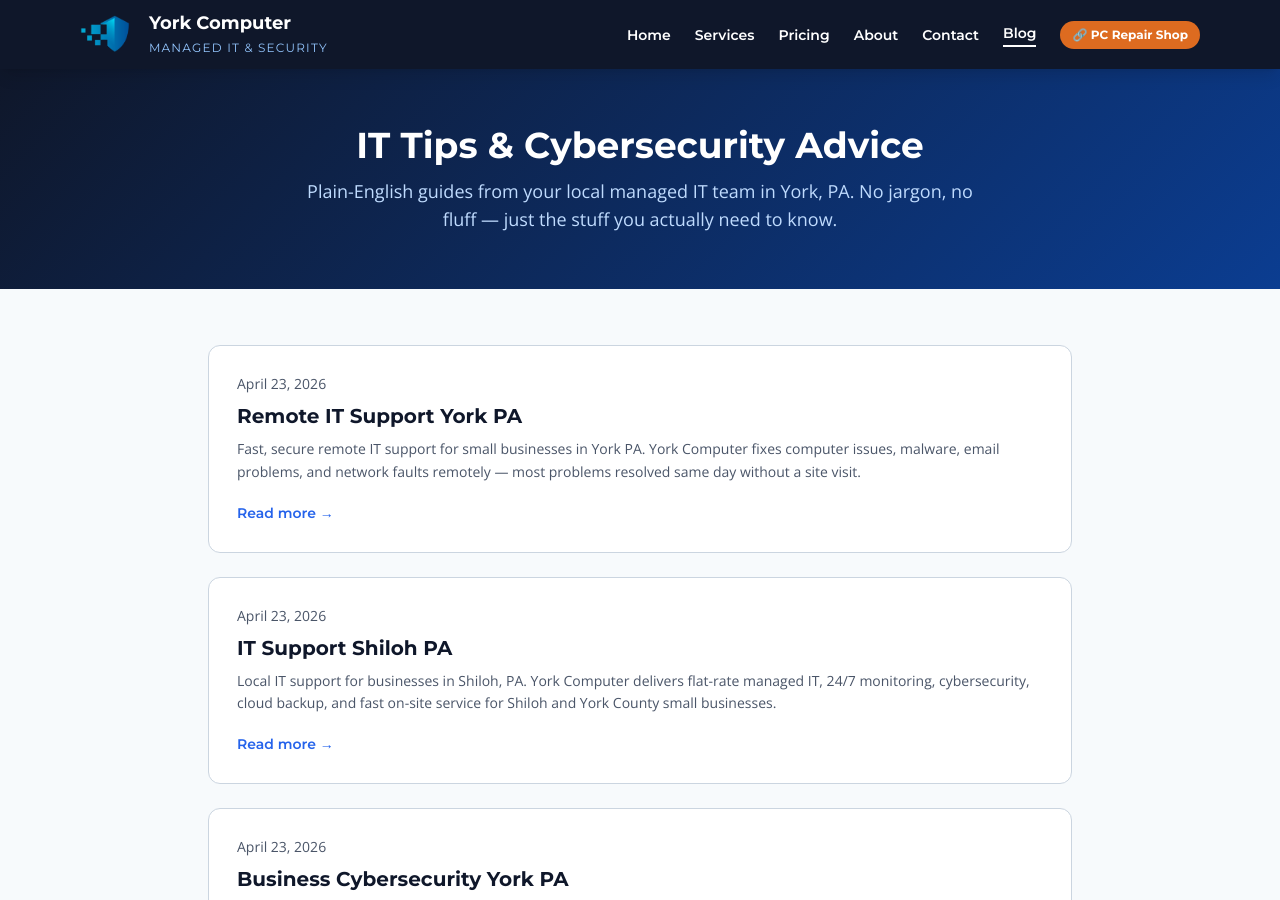
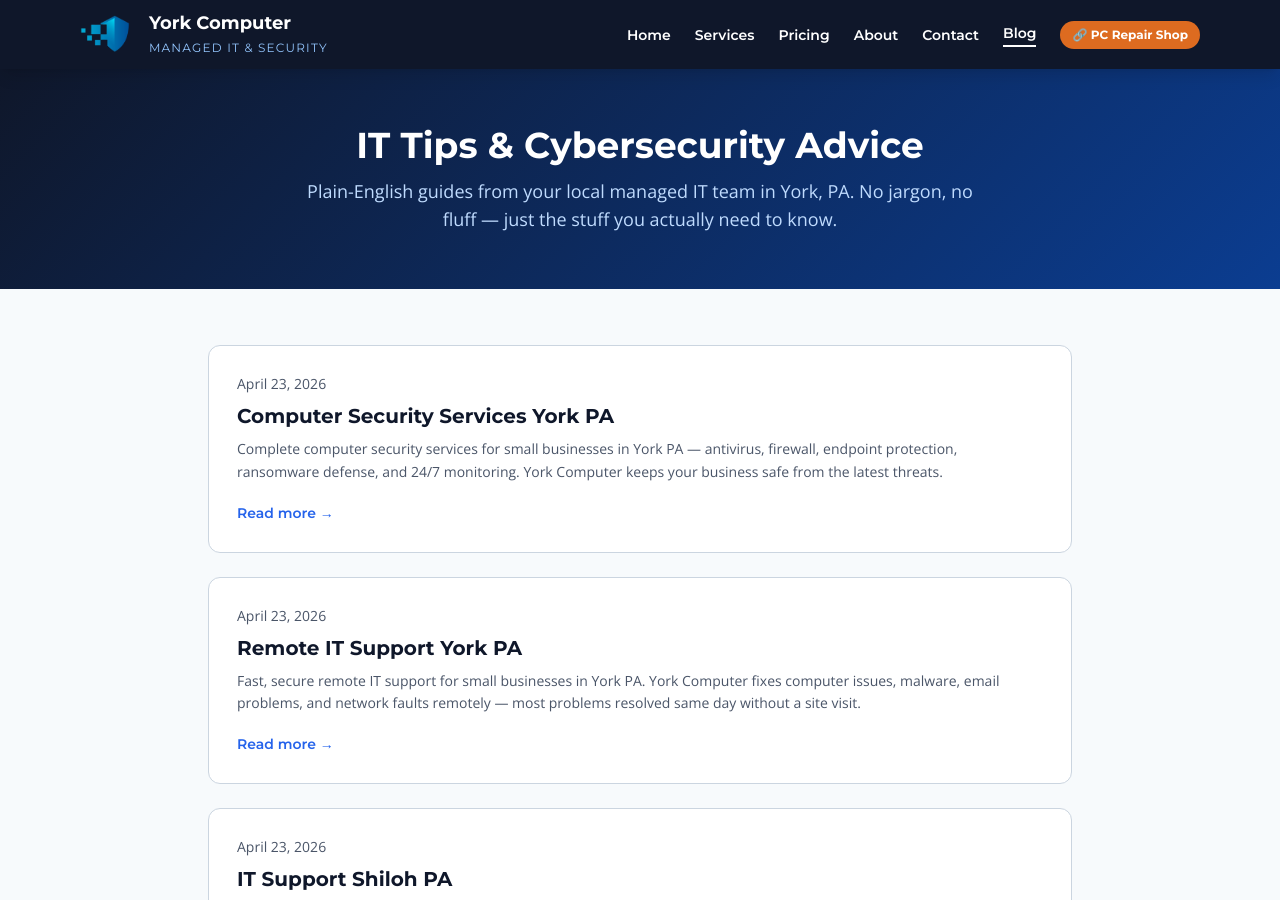
Before and after one commit to oak8513/yorkcomputer-net, a Jekyll site: the page built from blog/index.html, in a window 1280 px wide and 900 px high. Built offline with Jekyll 4.4.1, drawn with Linux system fonts in a browser that asks for light colours; nearby versions of some CDN libraries; a script that is not in the unit is left out.

Commit message:
SEO: add computer security services York PA landing page

```diff
--- a/blog/index.html
+++ b/blog/index.html
@@ -17,6 +17,14 @@
 <div class="max-w-4xl mx-auto px-4 py-14">
 
   <!-- BEGIN_SERVICE_PAGES -->
+  <article class="bg-white border border-yc-gray rounded-xl p-7 hover:shadow-lg transition mb-6">
+    <div class="text-sm text-yc-steel mb-2">April 23, 2026</div>
+    <h2 class="font-heading font-bold text-xl text-yc-navy mb-2">
+      <a href="/blog/computer-security-services-york-pa.html" class="hover:underline">Computer Security Services York PA</a>
+    </h2>
+    <p class="text-yc-steel text-sm leading-relaxed mb-4">Complete computer security services for small businesses in York PA — antivirus, firewall, endpoint protection, ransomware defense, and 24/7 monitoring. York Computer keeps your business safe from the latest threats.</p>
+    <a href="/blog/computer-security-services-york-pa.html" class="inline-block text-yc-bright font-heading font-semibold text-sm hover:underline">Read more &rarr;</a>
+  </article>
   <article class="bg-white border border-yc-gray rounded-xl p-7 hover:shadow-lg transition mb-6">
     <div class="text-sm text-yc-steel mb-2">April 23, 2026</div>
     <h2 class="font-heading font-bold text-xl text-yc-navy mb-2">
--- a/services.html
+++ b/services.html
@@ -162,6 +162,10 @@
       <div class="font-heading font-semibold text-yc-navy mb-1">IT Support Shiloh PA</div>
       <p class="text-yc-steel text-sm">Local on-site IT support for Shiloh and York County businesses.</p>
     </a>
+    <a href="/blog/computer-security-services-york-pa.html" class="block bg-white border border-yc-gray rounded-lg p-5 hover:shadow-md transition">
+      <div class="font-heading font-semibold text-yc-navy mb-1">Computer Security Services York PA</div>
+      <p class="text-yc-steel text-sm">Antivirus, firewall, EDR, and ransomware defense for York businesses.</p>
+    </a>
   </div>
 </section>
 
--- a/sitemap.xml
+++ b/sitemap.xml
@@ -67,4 +67,10 @@
     <changefreq>monthly</changefreq>
     <priority>0.9</priority>
   </url>
+  <url>
+    <loc>https://yorkcomputer.net/blog/computer-security-services-york-pa.html</loc>
+    <lastmod>2026-04-23</lastmod>
+    <changefreq>monthly</changefreq>
+    <priority>0.9</priority>
+  </url>
 </urlset>
```
Also changed, not shown: blog/computer-security-services-york-pa.html (added, +135 -0 lines).
